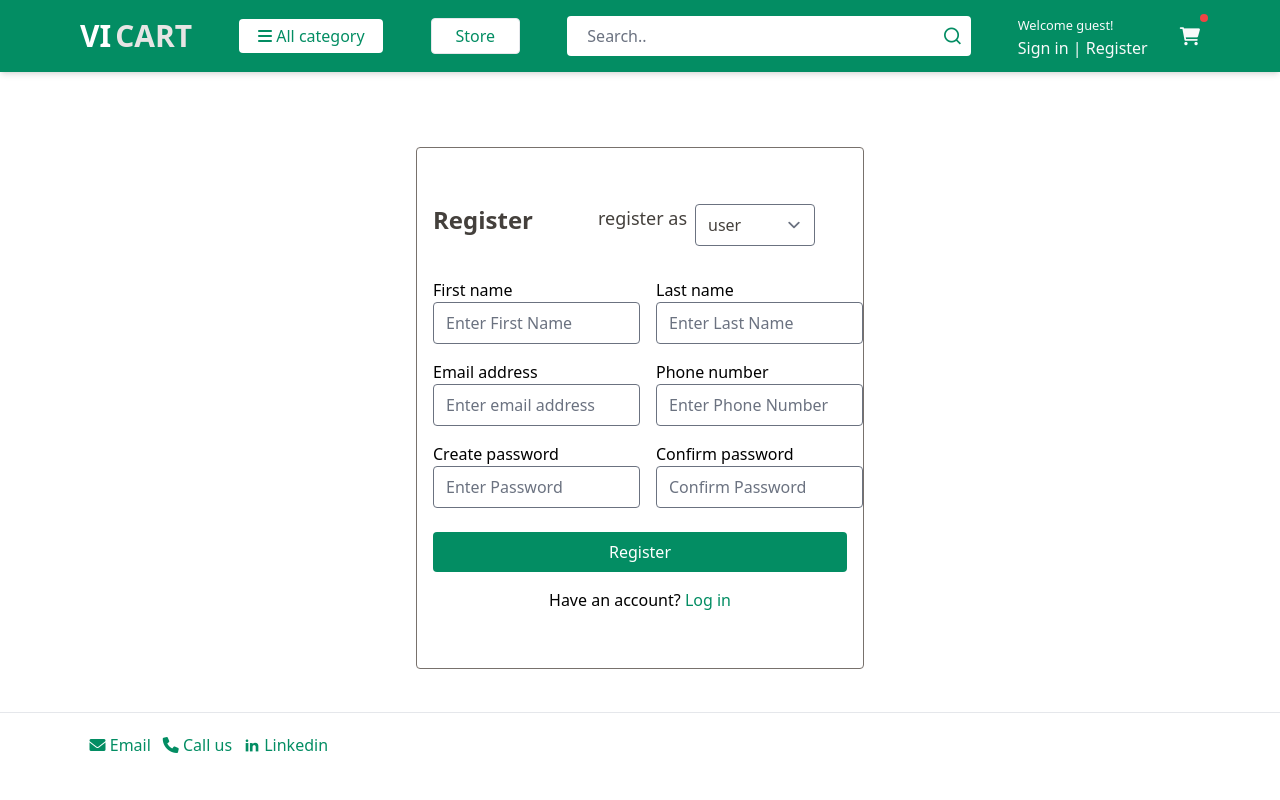
After one commit to vishalipar/cart, a Django app: page /accounts/register/ in a window 1280 px wide. The commit adds this page. Run offline with Django 5.2, Linux system fonts and the light colour scheme; some libraries are stand-ins or nearby versions.

Commit message:
Create register page

```diff
--- /dev/null
+++ b/accounts/apps.py
@@ -0,0 +1,6 @@
+from django.apps import AppConfig
+
+
+class AccountsConfig(AppConfig):
+    default_auto_field = "django.db.models.BigAutoField"
+    name = "accounts"
--- /dev/null
+++ b/accounts/forms.py
@@ -0,0 +1,33 @@
+from django import forms
+from .models import Account
+
+class RegistrationForm(forms.ModelForm):
+    password = forms.CharField(widget=forms.PasswordInput(attrs={
+        'placeholder':'Enter Password',
+    }))
+    confirm_password = forms.CharField(widget=forms.PasswordInput(attrs={
+        'placeholder':'Confirm Password',
+    }))
+
+    class Meta:
+        model = Account
+        fields = ['first_name', 'last_name', 'email', 'phone_number', 'password', 'type']
+
+    def __init__(self,*args,**kwargs):
+        super(RegistrationForm,self).__init__(*args,**kwargs)
+        self.fields['first_name'].widget.attrs['placeholder'] = 'Enter First Name'
+        self.fields['last_name'].widget.attrs['placeholder'] = 'Enter Last Name'
+        self.fields['email'].widget.attrs['placeholder'] = 'Enter email address'
+        self.fields['phone_number'].widget.attrs['placeholder'] = 'Enter Phone Number'
+        for field in self.fields:
+            self.fields[field].widget.attrs['class'] = 'rounded'
+
+    def clean(self):
+        cleaned_data = super(RegistrationForm, self).clean()
+        password = cleaned_data.get('password')
+        confirm_password = cleaned_data.get('confirm_password')
+
+        if password != confirm_password:
+            raise forms.ValidationError(
+                "Password does not match!"
+            )
--- /dev/null
+++ b/accounts/models.py
@@ -0,0 +1,93 @@
+from django.db import models
+
+# Create your models here.
+from django.db import models
+from django.contrib.auth.models import AbstractBaseUser, BaseUserManager
+
+# Create your models here.
+class MyAccountManager(BaseUserManager):
+    def create_user(self, first_name, last_name, username, email, type, password=None):
+        if not email:
+            raise ValueError('User must have an Email address')
+
+        if not username:
+            raise ValueError('User must have an username')
+
+        user = self.model(
+            email = self.normalize_email(email),
+            username = username,
+            first_name = first_name,
+            last_name = last_name,
+            type = type,
+        )
+
+        user.set_password(password)
+        user.save(using=self.db)
+        return user
+# <<<<<<< HEAD
+# =======
+
+# >>>>>>> caf6102fd222ff60697431bf4ce4180c679b7ff9
+    def create_superuser(self, first_name, last_name, email, username, password):
+        user = self.create_user(
+            email = self.normalize_email(email),
+            username = username,
+            password = password,
+            first_name= first_name,
+            last_name= last_name,
+# <<<<<<< HEAD
+            type=type,
+# =======
+            # type = type,
+# >>>>>>> caf6102fd222ff60697431bf4ce4180c679b7ff9
+        )
+
+        user.is_admin = True
+        user.is_active = True
+        user.is_staff = True
+        user.is_superadmin = True
+        user.save(using = self._db)
+        return user
+
+
+type_choices = [
+    ('user','user'),
+    ('business','business'),
+]
+
+class Account(AbstractBaseUser):
+    type = models.CharField(max_length=20, choices=type_choices, default='user')
+    first_name = models.CharField(max_length=50)
+    last_name = models.CharField(max_length=50)
+    email = models.CharField(max_length=50, unique=True)
+    phone_number = models.CharField(max_length=50)
+    username = models.CharField(max_length=50, unique = True)
+
+    # required
+    date_joined = models.DateTimeField(auto_now_add=True)
+    last_login = models.DateTimeField(auto_now_add=True)
+    is_admin = models.BooleanField(default=False)
+    is_staff = models.BooleanField(default=False)
+    is_active = models.BooleanField(default=False)
+    is_superadmin = models.BooleanField(default=False)
+
+    USERNAME_FIELD = 'email'
+    REQUIRED_FIELDS = ['username','first_name','last_name']
+
+    objects = MyAccountManager()
+
+    def __str__(self):
+        return self.email
+# <<<<<<< HEAD
+    def has_perm(self, perm, obj=None):
+        return self.is_admin
+
+    def has_module_perms(self, add_label):
+        return True
+
+# =======
+    def has_module_perms(self, add_label):
+        return True
+    def has_perm(self, perm, obj=None):
+        return self.is_admin
+# >>>>>>> caf6102fd222ff60697431bf4ce4180c679b7ff9
--- /dev/null
+++ b/accounts/tests.py
@@ -0,0 +1,3 @@
+from django.test import TestCase
+
+# Create your tests here.
--- /dev/null
+++ b/accounts/urls.py
@@ -0,0 +1,9 @@
+from django.urls import path
+from . import views
+
+urlpatterns = [
+    path('register/', views.register, name='register'),
+    # path('login/', views.login, name='login'),
+    # path('logout/', views.logout, name='logout'),
+
+]
--- /dev/null
+++ b/accounts/views.py
@@ -0,0 +1,71 @@
+from django.shortcuts import render
+
+# Create your views here.
+
+from django.contrib import auth, messages
+from django.contrib.auth.tokens import default_token_generator
+from django.contrib.sites.shortcuts import get_current_site
+from django.core.mail import EmailMessage
+from django.shortcuts import redirect, render
+from django.template.loader import render_to_string
+from django.utils.encoding import force_bytes
+from django.utils.http import urlsafe_base64_decode, urlsafe_base64_encode
+from django.contrib.auth.decorators import login_required
+from django.http import HttpResponse
+# <<<<<<< HEAD
+
+
+# from cart.models import Cart
+# =======
+# from cart.models import Cart
+# >>>>>>> caf6102fd222ff60697431bf4ce4180c679b7ff9
+
+from .forms import RegistrationForm
+from .models import Account
+
+# Create your views here.
+
+# Create your views here.
+def register(request):
+    if request.method == 'POST':
+        form = RegistrationForm(request.POST)
+        if form.is_valid():
+
+            first_name = form.cleaned_data['first_name']
+            last_name = form.cleaned_data['last_name']
+            phone_number = form.cleaned_data['phone_number']
+            email = form.cleaned_data['email']
+            password = form.cleaned_data['password']
+            username = email.split('@')[0]
+            type = form.cleaned_data['type']
+            user = Account.objects.create_user(first_name=first_name,last_name=last_name,email=email,password=password,type=type,username=username)
+            user.phone_number = phone_number
+            user.save()
+
+            # USER ACTIVATION email sending
+            current_site = get_current_site(request)
+            mail_subject = 'Please activate your account'
+            message = render_to_string('accounts/acount_verification_email.html', {
+                'user': user,
+                'domain': current_site,
+                'uid': urlsafe_base64_encode(force_bytes(user.pk)),
+                'token': default_token_generator.make_token(user),
+            })
+            to_email = email
+            send_email = EmailMessage(mail_subject, message, to=[to_email])
+            send_email.send()
+
+            # business login
+            if user.type == 'business':
+                return redirect('/accounts/login/business_login/?command=verification&email=',+email)
+
+            return redirect('/accounts/login/?command=verification&email='+email)
+        else:
+            print('form is invalid',form.errors)
+
+    else:
+        form = RegistrationForm()
+    context = {
+        'form':form,
+    }
+    return render(request, 'accounts/register.html', context)
--- /dev/null
+++ b/templates/accounts/register.html
@@ -0,0 +1,78 @@
+{% extends "index.html" %}
+
+{% block title %}Register{% endblock %}
+
+{% block content %}
+
+<div class='rounded h-[80vh] w-full flex flex-col justify-center items-center pt-8'>
+    {% include "include/alerts.html" %}
+
+    <form action="{% url 'register' %}" method='POST' class='border rounded border-stone-500 w-[95%] md:w-[35%] h-fit px-4 py-8 md:py-14'>
+        {% csrf_token %}
+        {% comment %} <div class='border rounded border-stone-500 w-[95%] md:w-[35%] h-fit px-4 py-8 md:py-14'> {% endcomment %}
+            <div class='flex justify-between text-2xl text-stone-700 font-bold'>
+                <p>Register</p>
+                <div class='flex gap-2 text-lg font-normal'>
+                    <label for="">register as</label>
+                    <div class='border-0 pr-2 md:pr-8'>
+                        {{form.type}}
+                    </div>
+
+                </div>
+            </div>
+            <div class="mt-8 mb-2 space-y-4">
+
+                <div class="flex justify-between space-x-4">
+                    <div class="flex flex-col w-1/2">
+                        <label>First name</label>
+                        {% comment %} <input type="text" class="w-full rounded-md" placeholder='Enter first name'/> {% endcomment %}
+                        {{form.first_name}}
+                    </div>
+                    <div class="flex flex-col w-1/2">
+                        <label>Last name</label>
+                        {% comment %} <input type="text" class="w-full rounded-md" placeholder='Enter last name'/> {% endcomment %}
+                        {{form.last_name}}
+                    </div>
+                </div>
+                <div class="flex justify-between space-x-4">
+                    <div class="flex flex-col w-1/2">
+                        <label>Email address</label>
+                        {% comment %} <input type="text" class="w-full rounded-md" placeholder='Enter email address'/> {% endcomment %}
+                        {{form.email}}
+                    </div>
+                    <div class="flex flex-col w-1/2">
+                        <label>Phone number</label>
+                        {% comment %} <input type="text" class="w-full rounded-md" placeholder='Enter phone number'/> {% endcomment %}
+                        {{form.phone_number}}
+                    </div>
+                </div>
+                <div class="flex justify-between space-x-4">
+                    <div class="flex flex-col w-1/2">
+                        <label>Create password</label>
+                        {% comment %} <input type="text" class="w-full rounded-md" placeholder='Enter password'/> {% endcomment %}
+                        {{form.password}}
+                    </div>
+                    <div class="flex flex-col w-1/2">
+                        <label>Confirm password</label>
+                        {% comment %} <input type="text" class="w-full rounded-md" placeholder='Confirm password'/> {% endcomment %}
+                        {{form.confirm_password}}
+                    </div>
+                </div>
+
+            </div>
+            <div class='pt-4'>
+                <button type='submit' class='w-full text-white rounded bg-[#038d63] py-2'>
+                    Register
+                </button>
+            </div>
+            <div class='mt-4'>
+                <center>Have an account? <a href="{% url 'register' %}" class='text-[#038d63]'>Log in</a></center>
+            </div>
+        </div>
+    </form>
+
+</div>
+
+
+
+{% endblock %}
--- /dev/null
+++ b/templates/include/alerts.html
@@ -0,0 +1,24 @@
+{% if messages %}
+
+    {% for message in messages %}
+    <div class="container" id="message">
+        <div {% if message.tags %} class="alert alert-{{ message.tags }}"{% endif %} role='alert'>
+            <button type='button' class='close' data-dismiss='alert'><span aira-hidden='true'>&times;</span></button>
+            {% if message.level == DEFAULT_MESSAGE_LEVELS.ERROR %}Error: {% endif %}
+            {{ message }}
+        </div>
+    </div>
+    {% endfor %}
+
+    <script>
+        function removeMessageComponent() {
+            let messageComponent = document.querySelector("#message");
+            setTimeout(() => {
+                messageComponent.style.display = "none";
+            }, 3000);
+        }
+
+        removeMessageComponent();
+    </script>
+
+{% endif %}
--- a/templates/include/navbar.html
+++ b/templates/include/navbar.html
@@ -62,7 +62,7 @@
             <small class="">Welcome guest!</small>
             <div>
               <a href="{% url 'home' %}">Sign in</a> <span class=""> | </span>
-              <a href="{% url 'home' %}"> Register</a>
+              <a href="{% url 'register' %}"> Register</a>
             </div>
           </div>
         {% else %}
@@ -118,7 +118,7 @@
         <a href="{% url 'home' %}">Sign in</a>
       </li>
       <li>
-        <a href="{% url 'home' %}">Register</a>
+        <a href="{% url 'register' %}">Register</a>
       </li>
     </ul>
   </div>
--- a/vicart/settings.py
+++ b/vicart/settings.py
@@ -38,6 +38,7 @@ INSTALLED_APPS = [
     "django.contrib.messages",
     "django.contrib.staticfiles",
     'app',
+    'accounts',
 ]
 
 MIDDLEWARE = [
--- a/vicart/urls.py
+++ b/vicart/urls.py
@@ -21,4 +21,6 @@ from django.urls import path, include
 urlpatterns = [
     path("admin/", admin.site.urls),
     path('', include('app.urls')),
+    path('accounts/', include('accounts.urls')),
+
 ]
```
Also changed, not shown: accounts/admin.py (added, +16 -0 lines), accounts/__init__.py (added), accounts/migrations/0001_initial.py (added), accounts/migrations/__init__.py (added), db.sqlite3.
